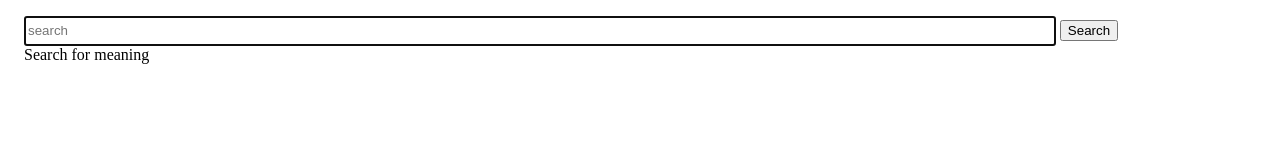
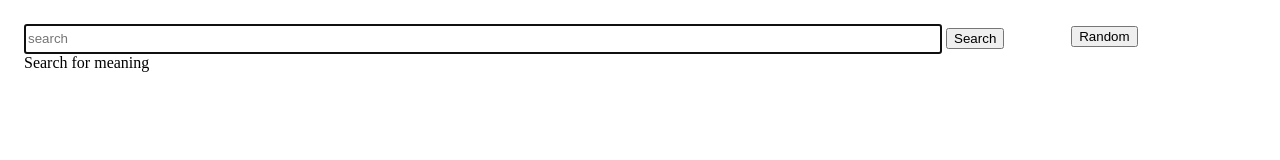
Before and after one commit to ckingbailey/wikipedia-viewer, a website: page dist/index.html in a window 1280 px wide. Drawn offline with nearby package versions, Linux system fonts and the light colour scheme.

Commit message:
add random button
add random button and styles to html & css
begin a small refactor to make get-random function

```diff
--- a/dist/css/style.css
+++ b/dist/css/style.css
@@ -11,12 +11,24 @@
   border: 1px solid grey;
 }
 
+.forms form {
+  vertical-align: top;
+}
+
+form {
+  display: inline-block;
+  margin: 1rem;
+}
+
 #search-form {
-  margin: 1rem;
-  width: 90%;
+  width: 80%;
 }
 
 #search-field {
   width: 90%;
   line-height: 1.5rem;
 }
+
+#random-page {
+  line-height: 1.5rem;
+}
--- a/dist/index.html
+++ b/dist/index.html
@@ -8,11 +8,16 @@
 </head>
 
 <body>
-  <form id='search-form'>
-  <label><input id='search-field' autofocus='true' inputmode='latin' type='text' name='search-field' placeholder='search'>
-  <input id='sub-btn' type='submit' name='subsrch' value='Search'><br><span>Search for meaning<span></label>
-</form>
-<div class='resultBox'><div class='column-sizer'></div></div>
+  <div class="forms">
+    <form id='search-form'>
+      <label><input id='search-field' autofocus='true' inputmode='latin' type='text' name='search-field' placeholder='search'>
+      <input id='sub-btn' type='submit' name='subsrch' value='Search'><br><span>Search for meaning<span></label>
+    </form>
+    <form id='random-page'>
+      <input id='get-random' name='get-random' type='submit' value='Random'>
+    </form>
+  </div>
+  <div class='resultBox'><div class='column-sizer'></div></div>
   <script src='https://cdnjs.cloudflare.com/ajax/libs/jquery/3.2.1/jquery.min.js'></script>
   <script src="js/node_modules/masonry.pkgd.min.js"></script>
   <script src="js/node_modules/imagesloaded.pkgd.min.js"></script>
--- a/dist/js/index.js
+++ b/dist/js/index.js
@@ -6,7 +6,8 @@ var wikiSearch = function(form){
         snips: [],
         links: []
       },
-      searchField = form['search-field'],
+      searchForm = form['search-form'],
+      searchField = searchForm['search-field'],
       card, i, page,
       msnry = new Masonry(container, {
         itemSelector: '.card',
@@ -23,17 +24,17 @@ var wikiSearch = function(form){
     }, 1);
   });
 
-  form.addEventListener('submit', function(ev){
+  searchForm.addEventListener('submit', function(ev){
     ev.preventDefault();
 
-    sendQry(this['search-field'].value);
+    sendQry('search', this['search-field'].value);
   });
 
-  function sendQry(srterm){
+  function sendQry(act, srterm){
     $.ajax({
       url: 'http://en.wikipedia.org/w/api.php',
       data: { action: 'query',
-             generator: 'search',
+             generator: act,
                gsrsearch: srterm,
                gsrlimit: 10,
              prop: 'pageimages|extracts',
@@ -106,4 +107,4 @@ var wikiSearch = function(form){
   }
 }
 
-wikiSearch(document.forms['search-form']);
+wikiSearch(document.forms);
```
